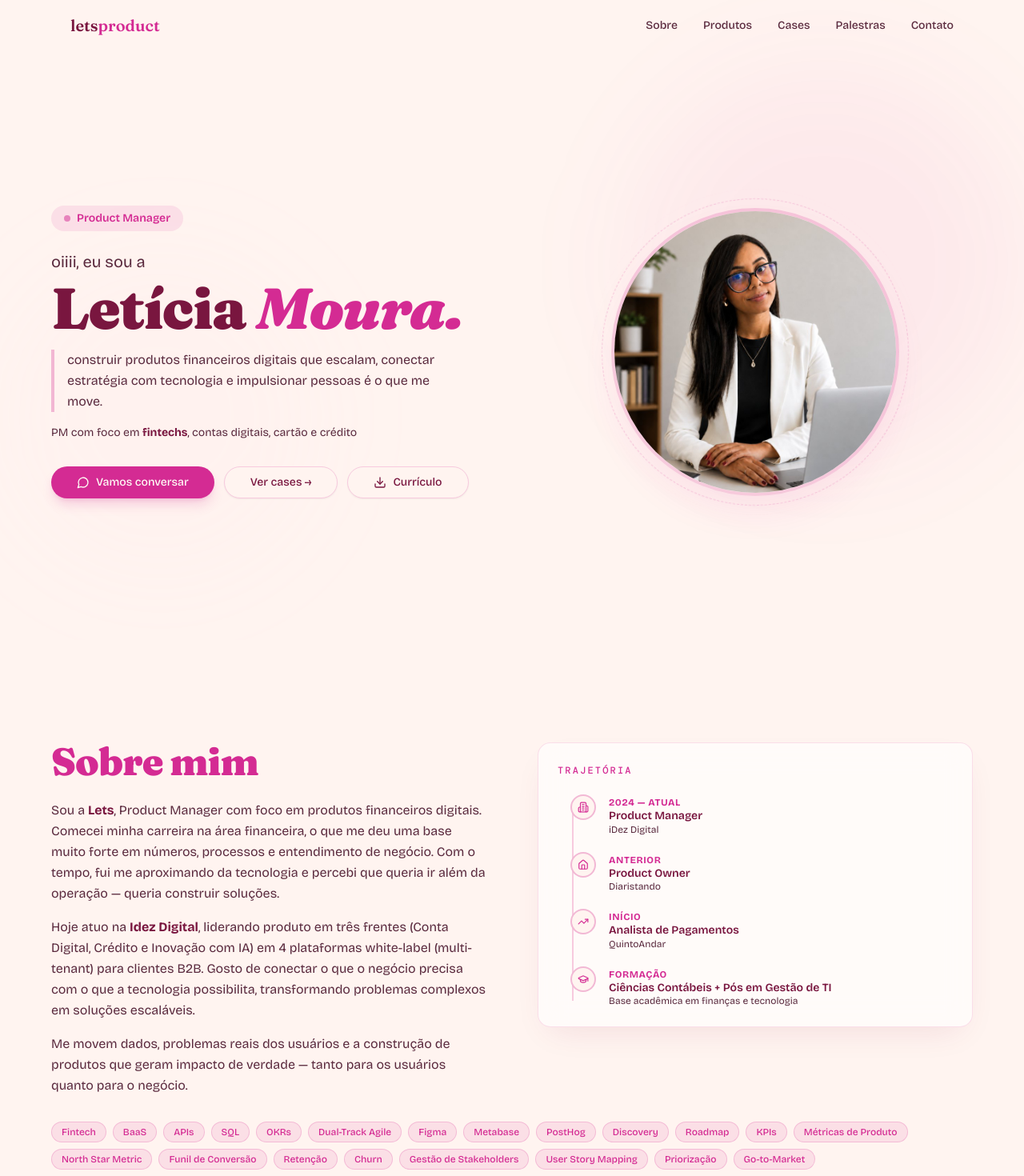
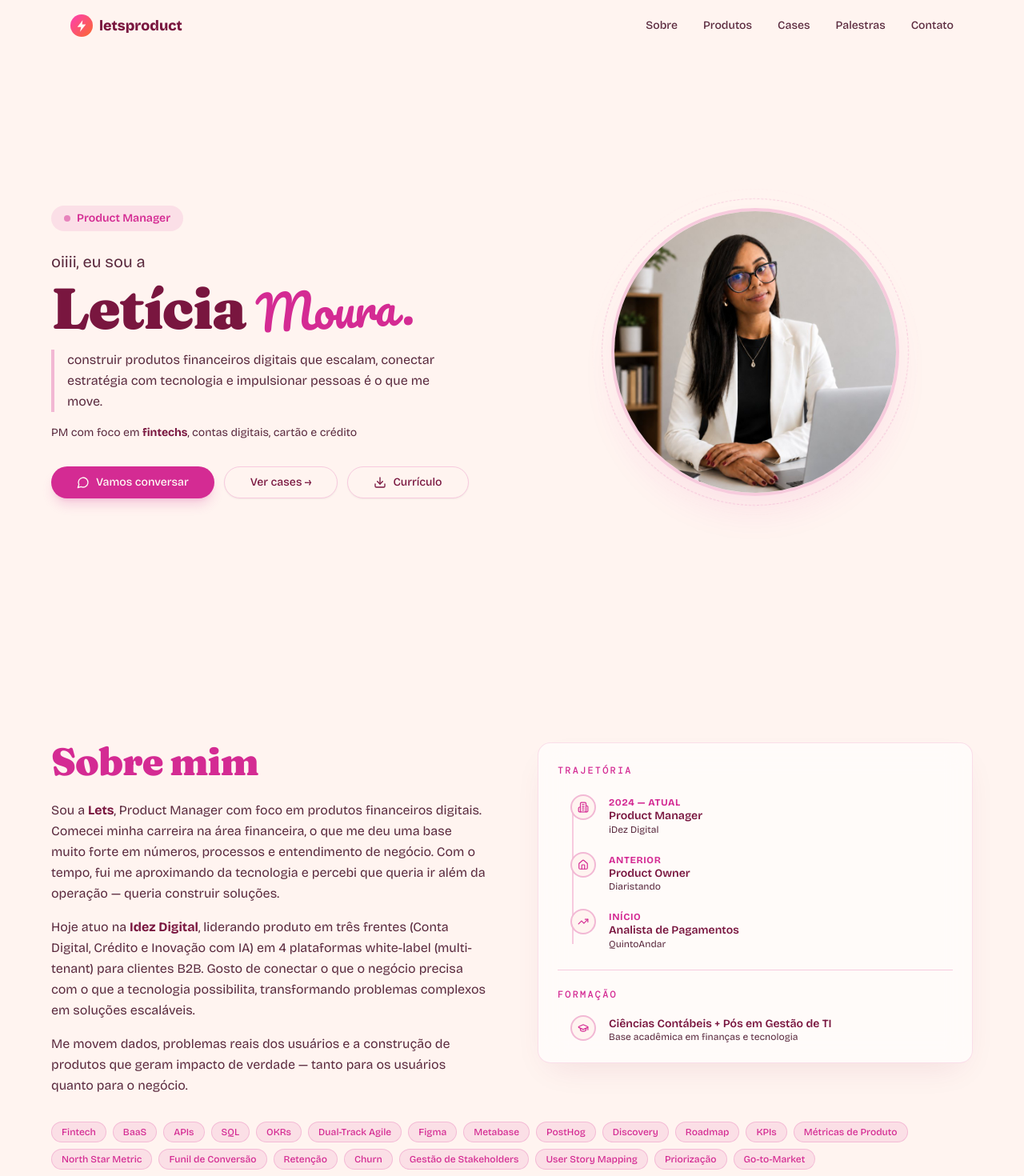
Before and after one commit to leetmoura/portfolio, a React (Vite) app: page / in a window 1280 px wide. Shown: the top 1470 px of the page at 80% size. Built offline with nearby package versions, Linux system fonts and the light colour scheme.

Commit message:
Novo visual: componentes (3/3)

```diff
--- a/src/components/portfolio/About.jsx
+++ b/src/components/portfolio/About.jsx
@@ -24,7 +24,6 @@ const milestones = [
   { icon: Building2, period: '2024 — ATUAL', role: 'Product Manager', company: 'iDez Digital' },
   { icon: Home, period: 'ANTERIOR', role: 'Product Owner', company: 'Diaristando' },
   { icon: TrendingUp, period: 'INÍCIO', role: 'Analista de Pagamentos', company: 'QuintoAndar' },
-  { icon: GraduationCap, period: 'FORMAÇÃO', role: 'Ciências Contábeis + Pós em Gestão de TI', company: 'Base acadêmica em finanças e tecnologia' },
 ];
 
 export default function About() {
@@ -79,6 +78,19 @@ export default function About() {
                 ))}
               </div>
             </div>
+
+            <div className="mt-6 pt-5 border-t border-border">
+              <h3 className="text-sm font-semibold text-primary uppercase tracking-widest mb-4">Formação</h3>
+              <div className="flex gap-4 items-start pl-4">
+                <div className="shrink-0 w-8 h-8 rounded-full bg-background border-2 border-primary/30 flex items-center justify-center">
+                  <GraduationCap className="w-3.5 h-3.5 text-primary" />
+                </div>
+                <div className="pt-0.5">
+                  <p className="text-sm font-semibold text-foreground leading-tight">Ciências Contábeis + Pós em Gestão de TI</p>
+                  <p className="text-xs text-muted-foreground">Base acadêmica em finanças e tecnologia</p>
+                </div>
+              </div>
+            </div>
           </div>
         </div>
 
--- a/src/components/portfolio/CaseCard.jsx
+++ b/src/components/portfolio/CaseCard.jsx
@@ -40,7 +40,7 @@ export default function CaseCard({ caseData, index }) {
 
         <div className="space-y-3">
           <div>
-            <span className="text-xs font-semibold uppercase tracking-wider text-accent">Problema</span>
+            <span className="text-xs font-semibold uppercase tracking-wider text-[#B8461A]">Problema</span>
             <p className="text-sm text-muted-foreground mt-1">{caseData.problem}</p>
           </div>
           <div>
--- a/src/components/portfolio/Footer.jsx
+++ b/src/components/portfolio/Footer.jsx
@@ -1,12 +1,17 @@
+import { Heart } from 'lucide-react';
+
 export default function Footer() {
   return (
     <footer className="py-8 px-6 border-t border-border/50">
       <div className="max-w-6xl mx-auto flex flex-col md:flex-row items-center justify-between gap-4">
-        <p className="font-playfair text-lg font-semibold text-foreground">
-          lets<span className="text-primary">product</span>
+        <p className="flex items-center gap-2 text-lg font-extrabold text-foreground">
+          <span className="w-7 h-7 rounded-lg bg-gradient-to-br from-[#FD3DB5] to-[#FB6A2C] flex items-center justify-center" aria-hidden="true">
+            <svg width="12" height="15" viewBox="0 0 18 22"><path d="M11 0 L1 13 H8 L6 22 L17 8 H10 Z" fill="#FFFBF5" /></svg>
+          </span>
+          letsproduct
         </p>
-        <p className="text-sm text-muted-foreground">
-          © {new Date().getFullYear()} — Feito com 💜 e muito café
+        <p className="text-sm text-muted-foreground flex items-center gap-1 flex-wrap justify-center">
+          © {new Date().getFullYear()} — Feito com <Heart className="inline w-4 h-4 -mt-0.5 fill-primary text-primary" aria-label="amor" /> amor, IA e uns cafezin
         </p>
       </div>
     </footer>
--- a/src/components/portfolio/Hero.jsx
+++ b/src/components/portfolio/Hero.jsx
@@ -6,8 +6,7 @@ export default function Hero() {
   return (
     <section className="relative min-h-screen flex items-center px-6 pt-20 overflow-hidden">
       <div className="absolute inset-0 pointer-events-none">
-        <div className="absolute top-20 right-0 w-[500px] h-[500px] rounded-full bg-primary/5 blur-3xl" />
-        <div className="absolute bottom-20 left-0 w-[400px] h-[400px] rounded-full bg-accent/5 blur-3xl" />
+
       </div>
 
       <div className="max-w-6xl mx-auto w-full relative z-10">
@@ -39,7 +38,8 @@ export default function Hero() {
               transition={{ duration: 0.6, delay: 0.3 }}
               className="font-playfair text-5xl md:text-6xl lg:text-7xl font-bold leading-tight text-foreground">
 
-              Letícia <span className="text-primary italic">Moura.</span>
+              Letícia{' '}
+              <span className="font-pacifico font-normal text-primary inline-block -rotate-3 text-[0.82em] align-baseline">Moura.</span>
             </motion.h1>
 
             <motion.p
--- a/src/components/portfolio/Navbar.jsx
+++ b/src/components/portfolio/Navbar.jsx
@@ -34,8 +34,11 @@ export default function Navbar() {
         }`}
       >
         <div className="max-w-6xl mx-auto px-6 h-16 flex items-center justify-between">
-          <a href="#" className="font-playfair text-xl font-semibold text-foreground">
-            lets<span className="text-primary">product</span>
+          <a href="#" className="flex items-center gap-2 text-lg font-extrabold text-foreground">
+            <span className="w-7 h-7 rounded-lg bg-gradient-to-br from-[#FD3DB5] to-[#FB6A2C] flex items-center justify-center" aria-hidden="true">
+              <svg width="12" height="15" viewBox="0 0 18 22"><path d="M11 0 L1 13 H8 L6 22 L17 8 H10 Z" fill="#FFFBF5" /></svg>
+            </span>
+            letsproduct
           </a>
           <div className="hidden md:flex items-center gap-8">
             {links.map((link) => (
```
